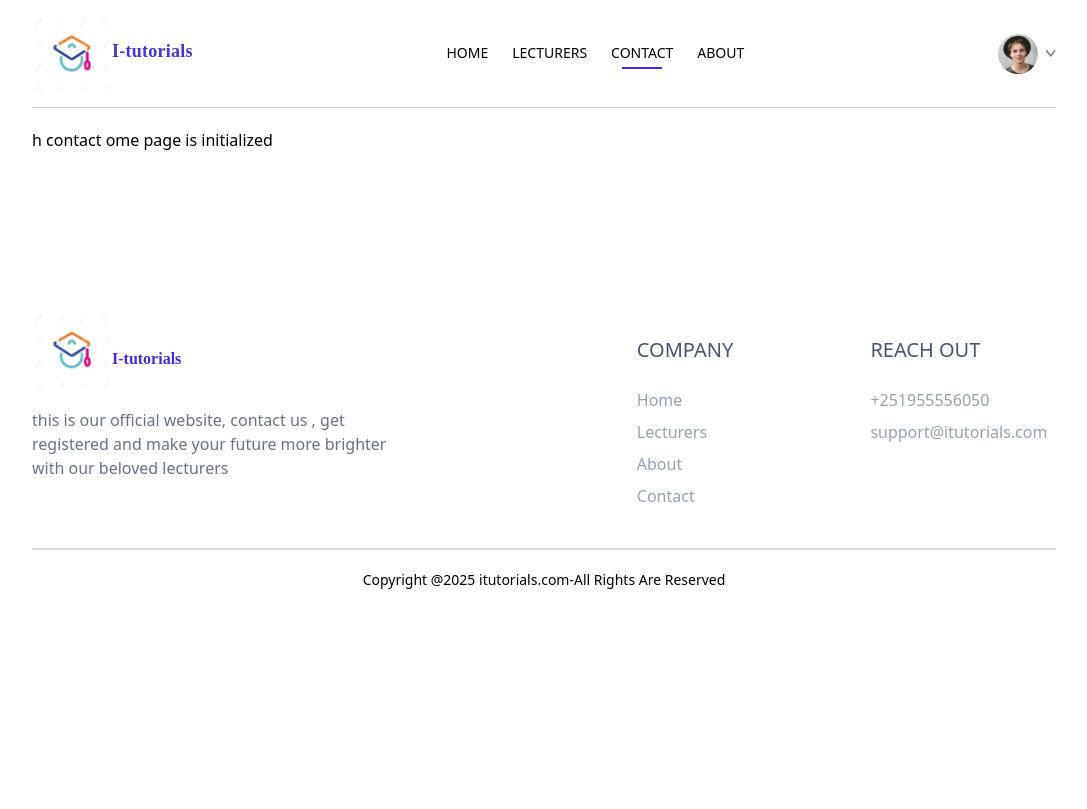
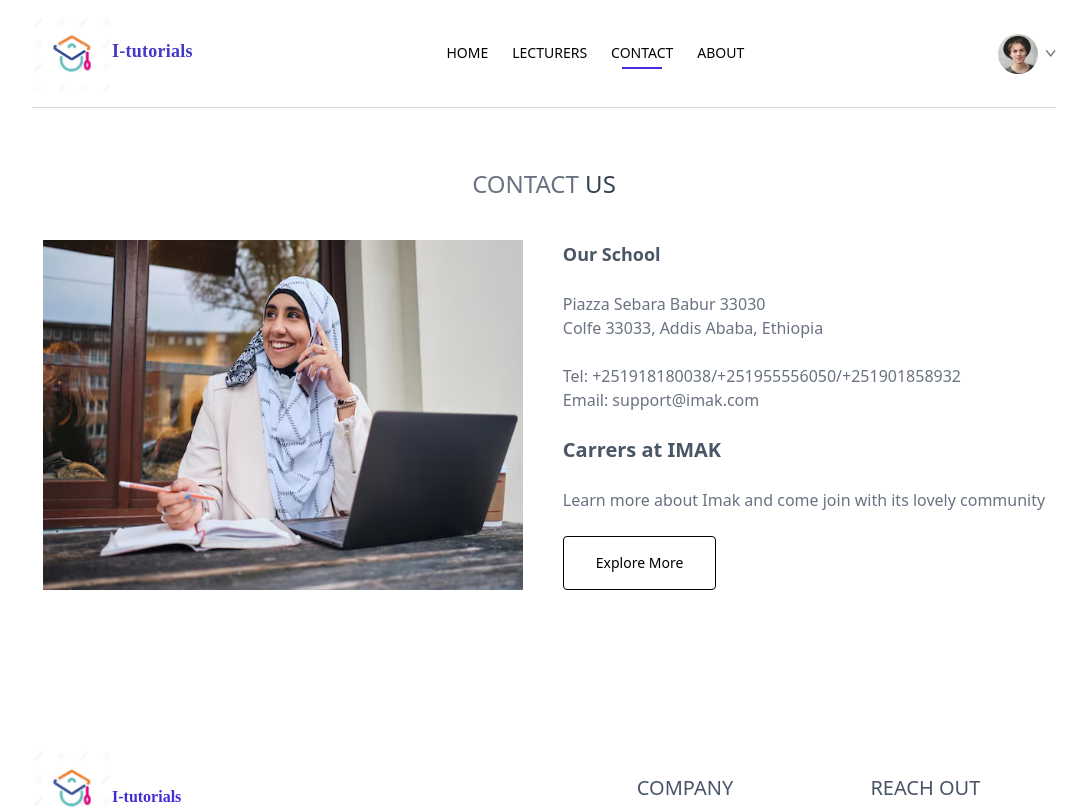
Before and after one commit to kreamsr/IMAK-TUTORIAL-FRONTEND, a React (Vite) app: page /contact in a window 1280 px wide. Shown: the top 809 px of the page, without its empty margins (96-1183 px from the left). Built offline with nearby package versions, Linux system fonts and the light colour scheme.

Commit message:
add contact page

```diff
--- a/src/pages/About.jsx
+++ b/src/pages/About.jsx
@@ -8,7 +8,7 @@ const About = () => {
       <div >
           <div className='text-center text-2xl pt-10 text-gray-500'>
             <p>ABOUT <span className='text-gray-700 font-medium'>US</span></p>
-            </div>
+          </div>
         </div>
         <div className="my-10 flex flex-col md:flex-row gap-12 ">
           <img src={assets.about_image} alt="" className="w-full max-w-[360px]" />
--- a/src/pages/Contact.jsx
+++ b/src/pages/Contact.jsx
@@ -1,9 +1,25 @@
 import React from 'react'
+import {assets} from '../assets/assets'
+
 
 const Contact = () => {
   return (
     <div>
-      h contact ome page is initialized
+          <div className='text-center text-2xl pt-10 text-gray-500'>
+            <p>CONTACT <span className='text-gray-700 font-medium'>US</span></p>
+          </div>
+        <div className="my-10 flex flex-col justify-center md:flex-row gap-10 mb-28">
+          <img src={assets.contact_image} alt="" className="w-full max-w-[480px]" />
+          <div className="flex flex-col justify-center items-start gap-6">
+            <p className="font-semibold text-lg text-gray-600">Our School</p>
+            <p className='text-gray-500'>   Piazza Sebara Babur 33030 <br /> Colfe 33033, Addis Ababa, Ethiopia</p>
+            <p className='text-gray-500'>   Tel: +251918180038/+251955556050/+251901858932 <br /> Email: support@imak.com</p>
+            <p className="font-semibold text-xl text-gray-600">Carrers at IMAK</p>
+            <p className='text-gray-500'>Learn more about Imak and come join with its lovely community</p>
+            <button className="border border-black rounded px-8 py-4 text-sm hover:bg-indigo-700  hover:text-white transition-all duration-500">Explore More</button>
+          </div>
+        </div>
+
     </div>
   )
 }
```
